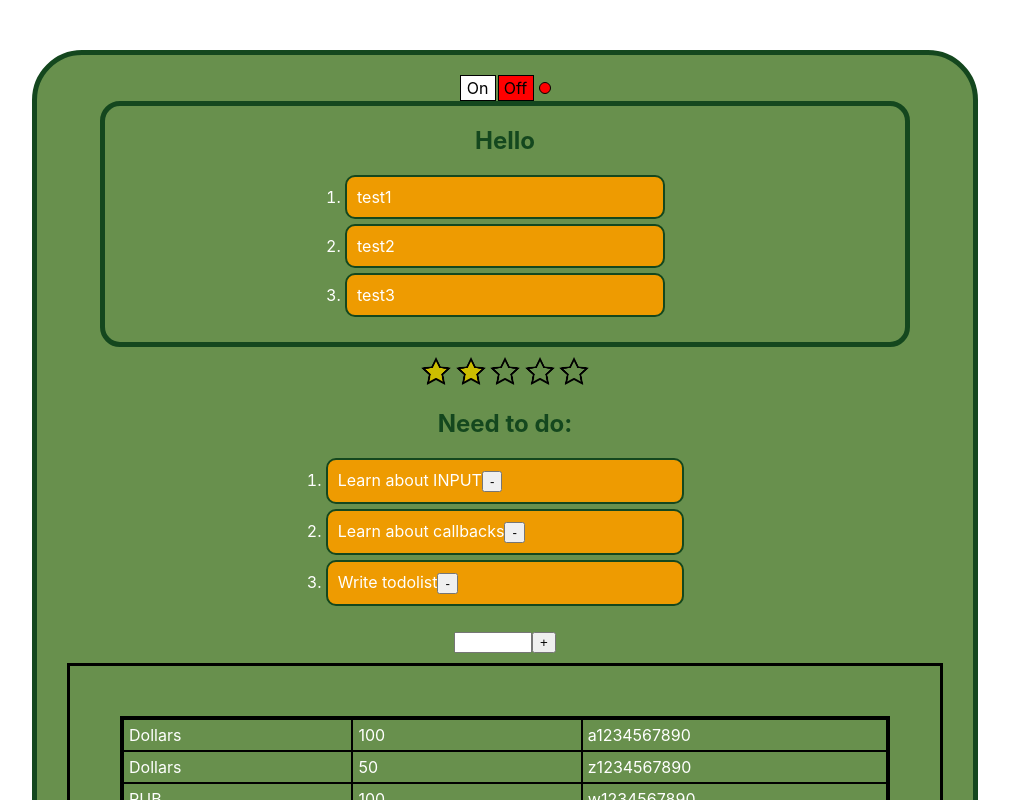
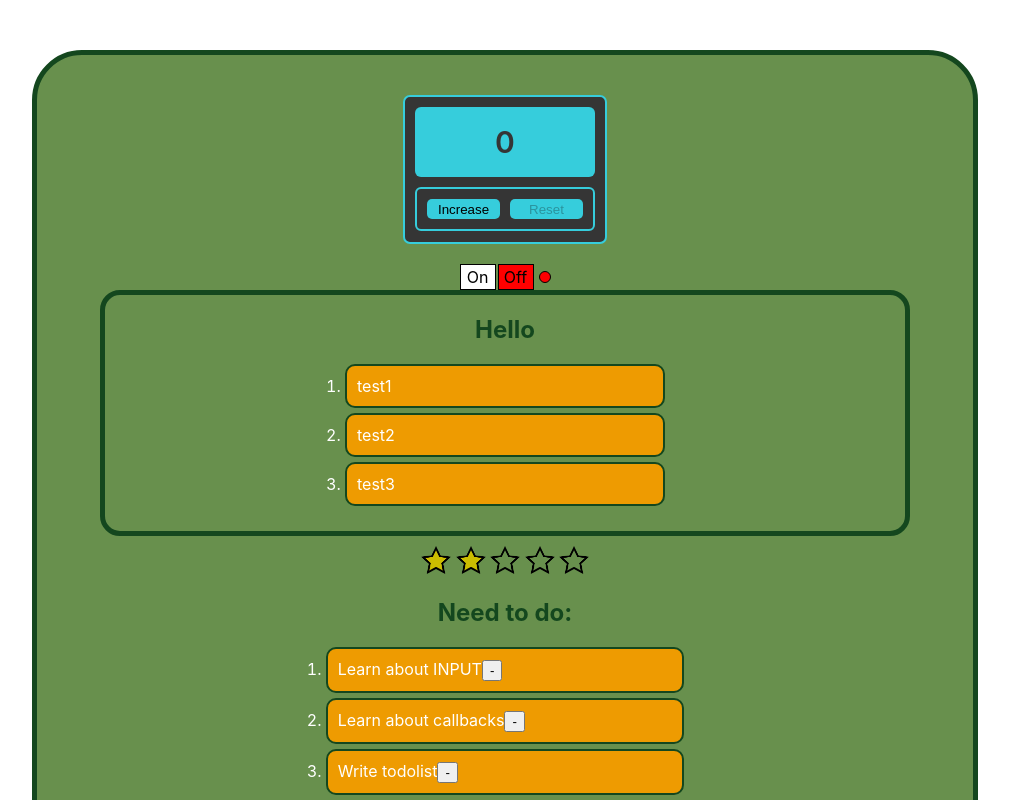
Before and after one commit to Pikadorius/samurai-way-main, a React (Create React App) app: page / in a window 1280 px wide. Shown: the top 800 px of the page, without its empty margins (135-1144 px from the left). Built offline with nearby package versions, Linux system fonts and the light colour scheme.

Commit message:
added counter component

```diff
--- a/src/App.tsx
+++ b/src/App.tsx
@@ -3,7 +3,6 @@ import './App.css';
 import Accordion from "./Components/Accordion/Accordion";
 import Rating from "./Components/Rating/Rating";
 import NewComponent from "./Components/NewComponent";
-import StateExample from './Components/StateExample';
 import Banknotes from './Components/Banknotes';
 import NewComponentForInputs from './Components/NewComponentForInputs';
 import NewComponentForInputs2 from './Components/NewComponentForInputs2';
@@ -12,6 +11,7 @@ import OnOff from './Components/OnOff/OnOff';
 import OnOff2 from './Components/OnOff2/OnOff2';
 import UncontrolledAccordion from './Components/Accordion/UncontrolledAccordion';
 import UncontrolledRating from './Components/Rating/UncontrolledRating';
+import Counter from './Components/Counter/Counter';
 
 export type StudentsPropsType = {
     id: number,
@@ -43,6 +43,7 @@ function App() {
 
     return (
         <div className="App">
+            <Counter minValue={0} maxValue={5}/>
             <OnOff2/>
             <UncontrolledAccordion titleValue={"Hello"} listValue={['test1', 'test2', 'test3']}/>
             <UncontrolledRating rating={2}/>
@@ -50,7 +51,6 @@ function App() {
             {/*<NewComponentForInputs/>
             <NewComponentForInputs2/>*/}
             <Banknotes/>
-            <StateExample/>
             <OnOff turndedOn={onOff} change={changeSwitch}/>
             <Accordion titleValue={"You CAN do it, just follow these directions:"}
                        listValue={["Stand your ground", "Step by step", "Never give UP", "LOL"]}
--- /dev/null
+++ b/src/Components/Counter/Counter.module.css
@@ -0,0 +1,52 @@
+.wrapper {
+    width: 200px;
+    height: 145px;
+    border: 2px solid #36cddc;
+    border-radius: 7px;
+    background-color: #353535;
+    margin: 20px auto;
+}
+
+.counterWindow {
+    width: 180px;
+    height: 70px;
+    margin: 10px 10px;
+    background-color: #36cddc;
+    border-radius: 6px;
+    display: flex;
+    justify-content: center;
+}
+
+.counterItem {
+    align-self: center;
+    font-size: 30px;
+    font-weight: 600;
+    color: #353535;
+}
+
+.maxCounterItem {
+    color: red;
+    font-weight: 700;
+    font-size: 35px;
+}
+
+
+.buttonWindow {
+    border: 2px solid #36cddc;
+    border-radius: 6px;
+    margin: 10px;
+    padding: 10px;
+    display: flex;
+    gap: 10px;
+    justify-content: space-between;
+}
+
+.buttonItem {
+    display: inline-block;
+    width: 80px;
+    height: 20px;
+    background-color: #36cddc;
+    border: none;
+    border-radius: 5px;
+
+}
--- /dev/null
+++ b/src/Components/Counter/Counter.tsx
@@ -0,0 +1,31 @@
+import React, {useState} from 'react';
+import s from './Counter.module.css'
+
+type CounterType = {
+    minValue: number
+    maxValue: number
+}
+
+const Counter: React.FC<CounterType> = ({minValue, maxValue}) => {
+
+    const [currentValue, setCurrentValue] = useState<number>(minValue)
+
+    return (
+        <div className={s.wrapper}>
+            <div className={s.counterWindow}>
+                <div
+                    className={currentValue === maxValue ? `${s.counterItem} ${s.maxCounterItem}` : s.counterItem}>{currentValue}</div>
+            </div>
+            <div className={s.buttonWindow}>
+                <button className={s.buttonItem} onClick={() => setCurrentValue(currentValue + 1)}
+                        disabled={currentValue === maxValue}>Increase
+                </button>
+                <button className={s.buttonItem} onClick={() => setCurrentValue(minValue)}
+                        disabled={currentValue === minValue}>Reset
+                </button>
+            </div>
+        </div>
+    );
+};
+
+export default Counter;
```
